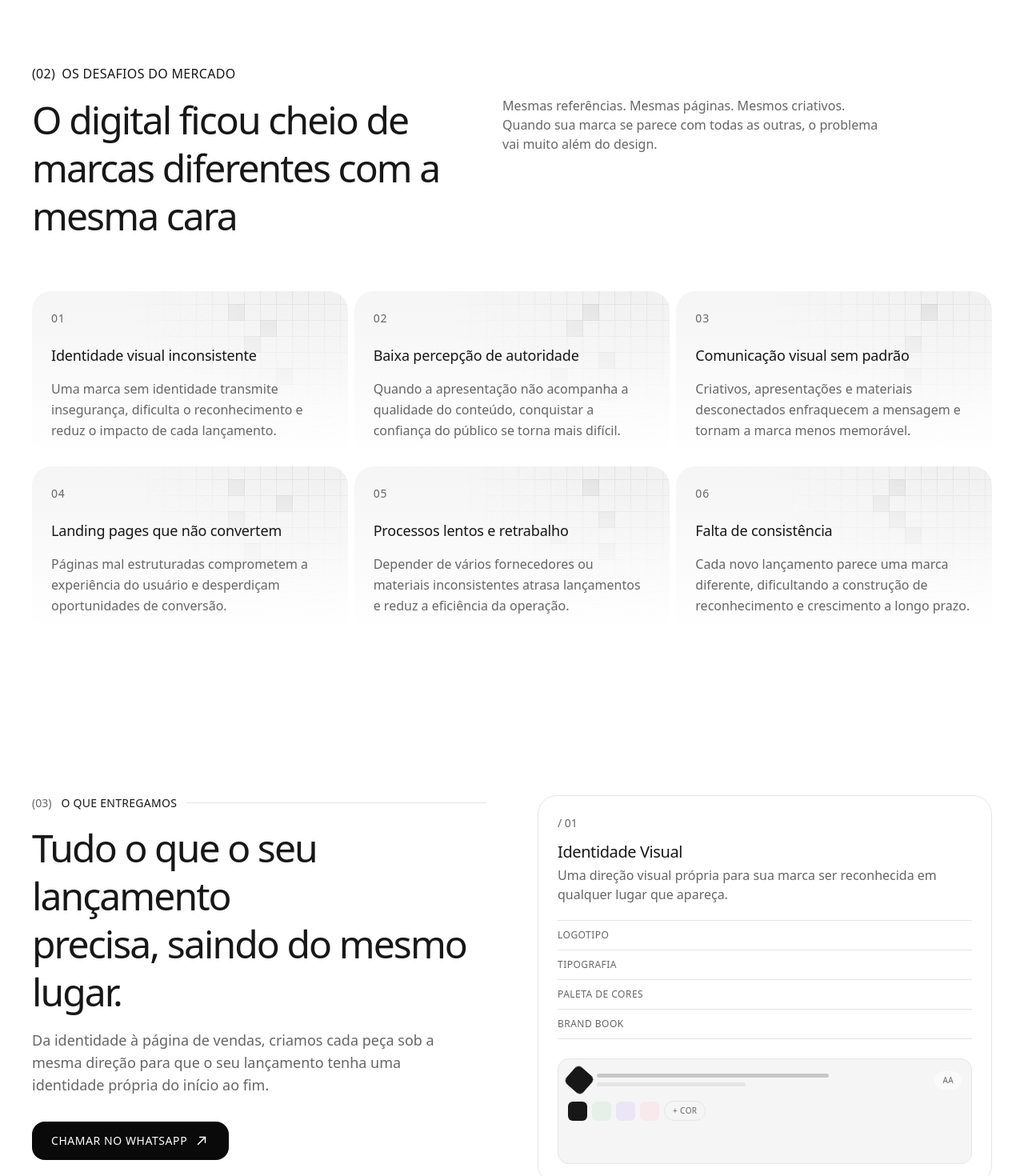
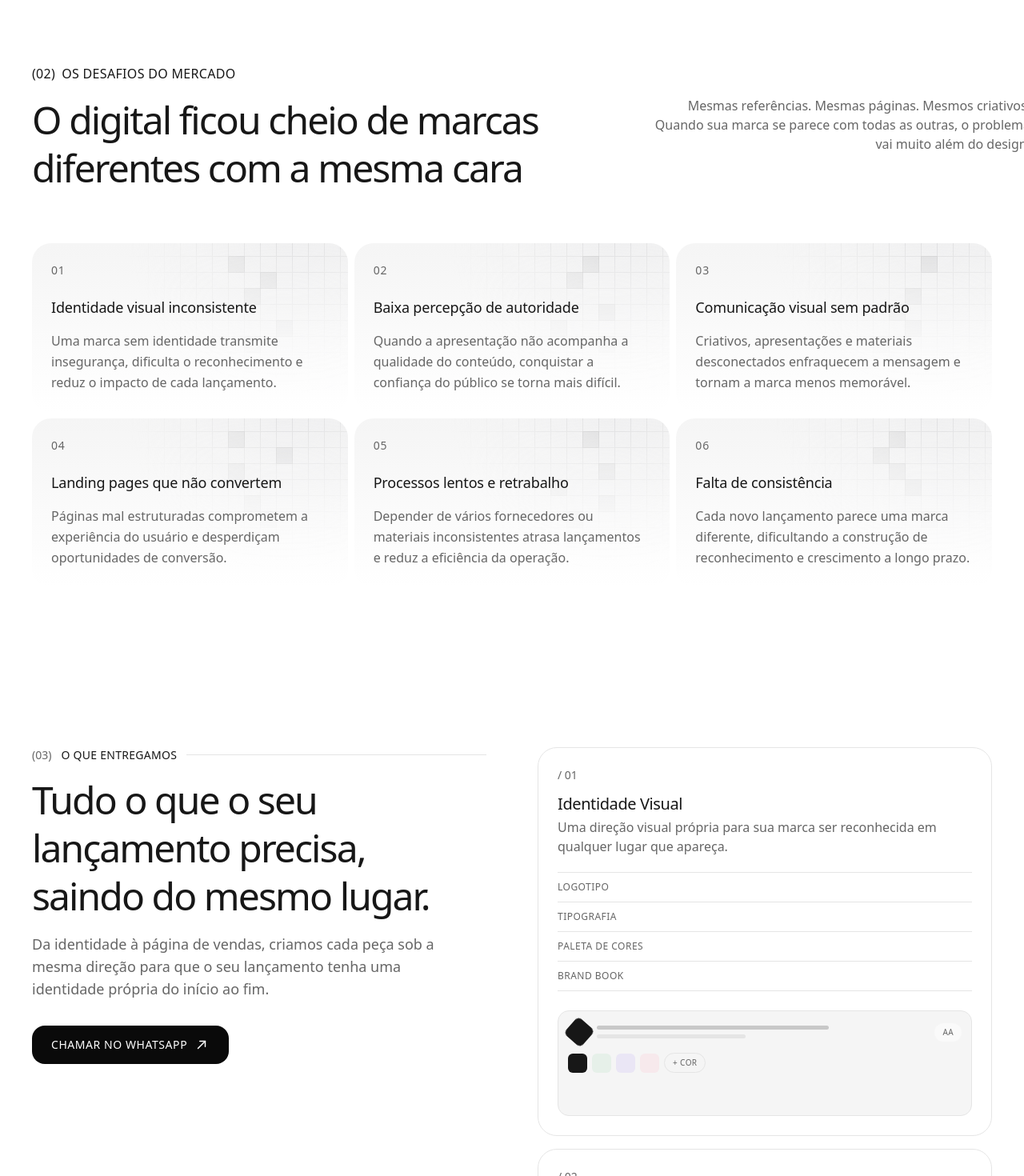
Before and after one commit to off-the-grid-pt/site, a Next.js app: page / in a window 1280 px wide. Shown: the part 1620-3090 px from the top of the page at 80% size. Built offline with nearby package versions, Linux system fonts and the light colour scheme.

Commit message:
ajustar titulos e estado inicial do faq

```diff
--- a/components/Challenges.tsx
+++ b/components/Challenges.tsx
@@ -99,10 +99,11 @@ export default function Challenges() {
 
         <div className="mb-16 grid gap-8 lg:grid-cols-[45%_55%] lg:gap-12">
           <h2 className="text-3xl font-medium leading-tight tracking-[-0.04em] sm:text-4xl lg:text-5xl">
-            O digital ficou cheio de marcas diferentes com a mesma cara
+            <span className="block lg:whitespace-nowrap">O digital ficou cheio de marcas</span>
+            <span className="block lg:whitespace-nowrap">diferentes com a mesma cara</span>
           </h2>
 
-          <div className="reveal text-muted">
+          <div className="reveal flex justify-end text-right text-muted">
             <p className="max-w-[52ch]">
               Mesmas referências. Mesmas páginas. Mesmos criativos. Quando sua marca se parece com
               todas as outras, o problema vai muito além do design.
--- a/components/Faq.tsx
+++ b/components/Faq.tsx
@@ -27,7 +27,7 @@ const PERGUNTAS = [
 ];
 
 export default function Faq() {
-  const [aberta, setAberta] = useState<number | null>(0);
+  const [aberta, setAberta] = useState<number | null>(null);
 
   return (
     <Panel id="duvidas" className="px-3 py-12 pb-8 lg:py-25">
--- a/components/Services.tsx
+++ b/components/Services.tsx
@@ -126,8 +126,9 @@ export default function Services() {
             </div>
 
             <h2 className="text-3xl font-medium leading-tight tracking-[-0.04em] sm:text-4xl lg:text-5xl">
-              <span className="block">Tudo o que o seu lançamento</span>
-              <span className="block">precisa, saindo do mesmo lugar.</span>
+              <span className="block">Tudo o que o seu</span>
+              <span className="block">lançamento precisa,</span>
+              <span className="block">saindo do mesmo lugar.</span>
             </h2>
 
             <p className="mt-4 max-w-lg text-lg text-muted">
```
